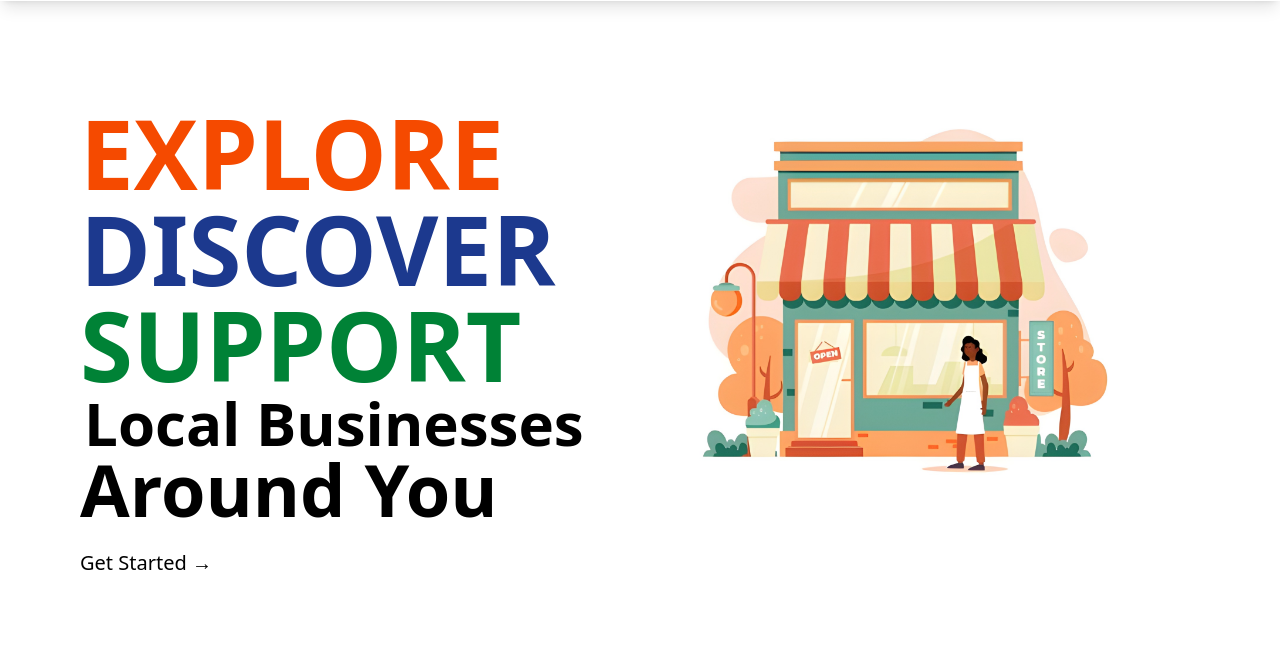
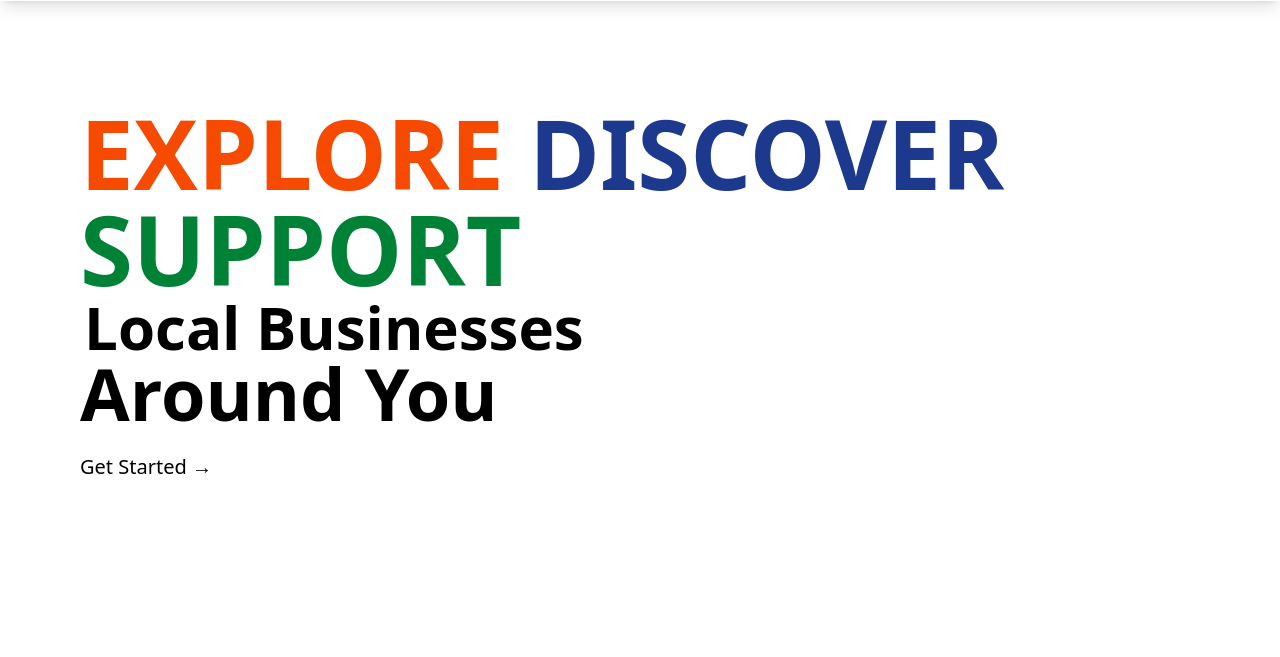
Before and after one commit to mprathip98/businessByte, a Django app: page / in a window 1280 px wide. Shown: the part 293-950 px from the top of the page. After the commit the page ends 767 px from the top, so only its background shows below. Run offline with Django 5.2, Linux system fonts and the light colour scheme; some libraries are stand-ins or nearby versions.

Commit message:
intro image removed + spline image initial

```diff
--- a/businessByte/salesfloor/templates/home.html
+++ b/businessByte/salesfloor/templates/home.html
@@ -61,7 +61,7 @@
         <button class="btn btn-neutral btn-lg"><a class="text-xl">Get Started → </a></button>
     </div>
     <div class="justify-items-center">
-        <img src="{% static 'sidePic.png' %}" width="75%" style="top:-100px">
+
     </div>
 </div>
 
```
